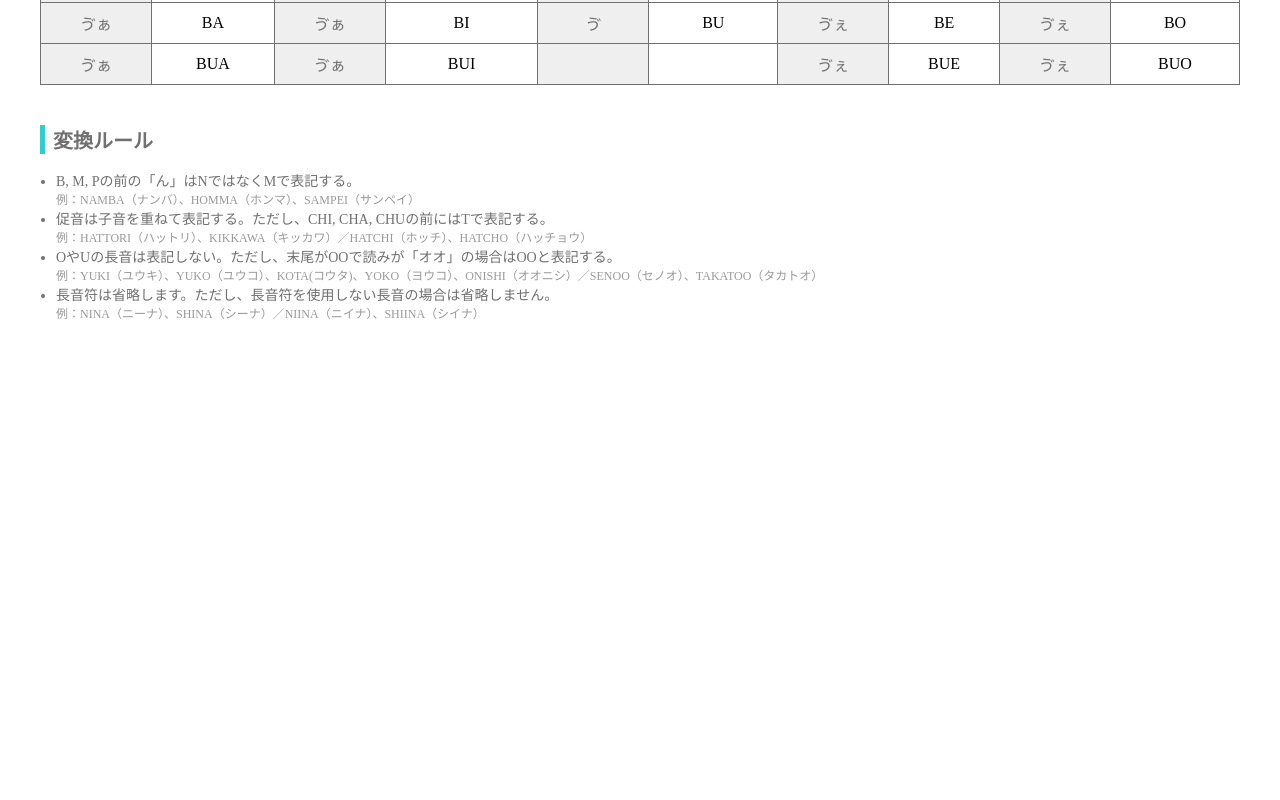
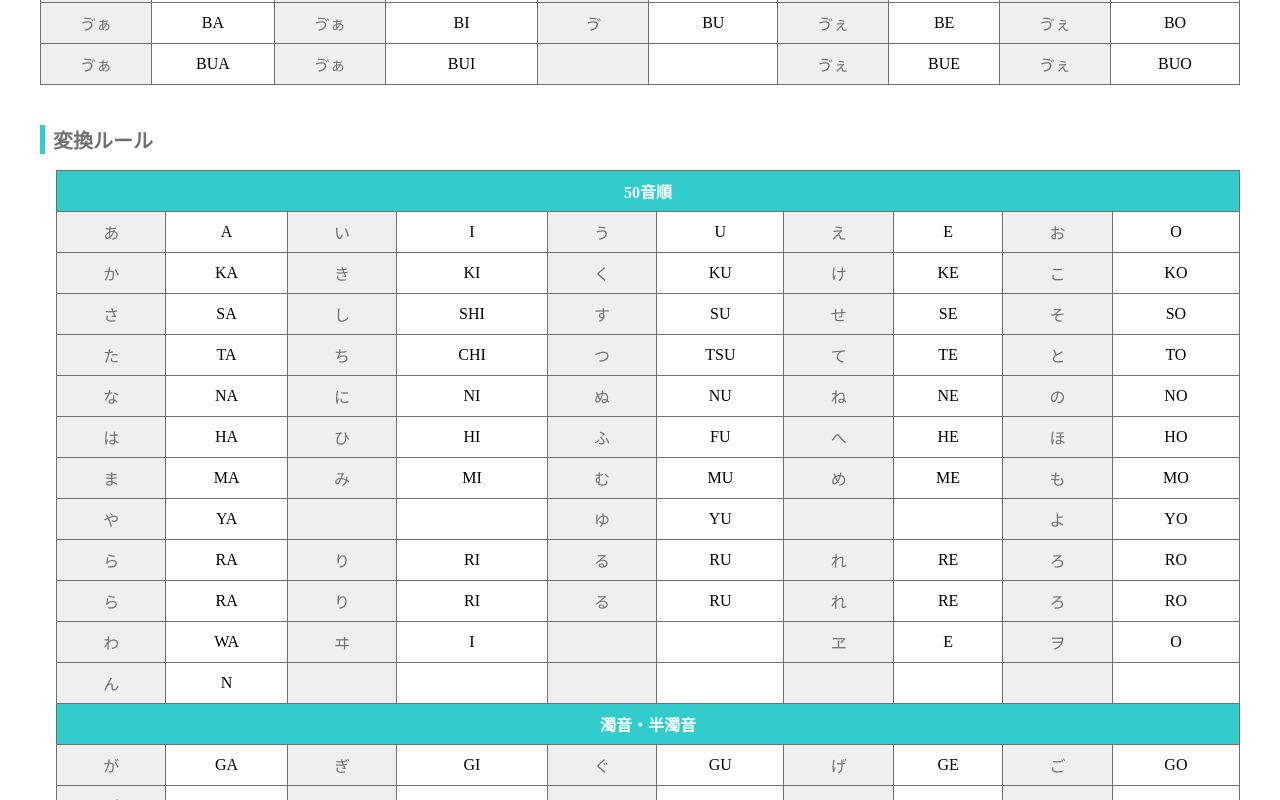
Before and after one commit to m1y474/hepburn-romanization, a React app: page / in a window 1280 px wide. Shown: the part 2000-2800 px from the top of the page. Before the commit the page ends 2336 px from the top, so only its background shows below. Built offline with nearby package versions, Linux system fonts and the light colour scheme.

Commit message:
chore: pathの修正

```diff
--- a/package.json
+++ b/package.json
@@ -30,6 +30,7 @@
     "react-dom": "^18.0.0",
     "style-loader": "^3.3.1",
     "ts-loader": "^9.2.8",
+    "tsconfig-paths-webpack-plugin": "^3.5.2",
     "typescript": "^4.6.3",
     "webpack": "^5.72.0",
     "webpack-cli": "^4.9.2",
--- a/src/components/Check.tsx
+++ b/src/components/Check.tsx
@@ -1,6 +1,6 @@
 import React from "react";
 import { CheckProps } from "types";
-import styles from "../styles/app.scss";
+import styles from "@styles/app.scss";
 
 export default class Check extends React.Component<CheckProps> {
   render(): React.ReactNode {
--- a/src/components/Heading.tsx
+++ b/src/components/Heading.tsx
@@ -1,5 +1,5 @@
 import React from "react";
-import styles from "../styles/app.scss";
+import styles from "@styles/app.scss";
 
 export default class Heading extends React.Component<{ text: string }> {
   render(): React.ReactNode {
--- a/src/components/RoundedButton.tsx
+++ b/src/components/RoundedButton.tsx
@@ -1,7 +1,7 @@
 import React from "react";
 import { ButtonProps } from "types";
-import { Clean, File } from "./Icons";
-import styles from "../styles/app.scss";
+import { Clean, File } from "@components/Icons";
+import styles from "@styles/app.scss";
 
 export default class RoundedButton extends React.Component<ButtonProps> {
   render(): React.ReactNode {
--- a/src/components/SpellingTable.tsx
+++ b/src/components/SpellingTable.tsx
@@ -1,5 +1,5 @@
 import React from "react";
-import styles from "../styles/app.scss";
+import styles from "@styles/app.scss";
 
 const src = {
   normal: [
--- a/src/components/TranslateRule.tsx
+++ b/src/components/TranslateRule.tsx
@@ -1,10 +1,12 @@
 import React from "react";
-import styles from "../styles/app.scss";
+import styles from "@styles/app.scss";
+import SpellingTable from "@components/SpellingTable";
 
 export default class TranslateRule extends React.Component {
   render(): React.ReactNode {
     return (
       <ul className={styles.list}>
+        <SpellingTable />
         <li>
           B, M, Pの前の「ん」はNではなくMで表記する。
           <p>例：NAMBA（ナンバ）、HOMMA（ホンマ）、SAMPEI（サンペイ）</p>
--- a/tsconfig.json
+++ b/tsconfig.json
@@ -17,9 +17,8 @@
     "paths": {
       "*": ["src/*"],
       "tests": ["__tests__/*"],
-      "@components/*": ["src/components/*"],
-      "@views/*": ["src/views/*"],
-      "@assets/*": ["src/assets/*"]
+      "@components/*": ["./src/components/*"],
+      "@styles/*": ["./src/styles/*"]
     }
   },
   "include": ["src/**/*"],
--- a/webpack.config.js
+++ b/webpack.config.js
@@ -2,6 +2,7 @@ const path = require("path");
 const HtmlWebpackPlugin = require("html-webpack-plugin");
 const TerserPlugin = require("terser-webpack-plugin");
 const CopyPlugin = require("copy-webpack-plugin");
+const TsconfigPathsPlugin = require("tsconfig-paths-webpack-plugin");
 
 module.exports = {
   mode: process.env.NODE_ENV ?? "development",
@@ -44,6 +45,7 @@ module.exports = {
   },
   resolve: {
     extensions: [".ts", ".js", ".tsx", ".json"],
+    plugins: [new TsconfigPathsPlugin({ configFile: "./tsconfig.json" })],
   },
   devtool: "inline-source-map",
   devServer: {
```
Also changed, not shown: src/App.tsx (+7 -7 lines).
